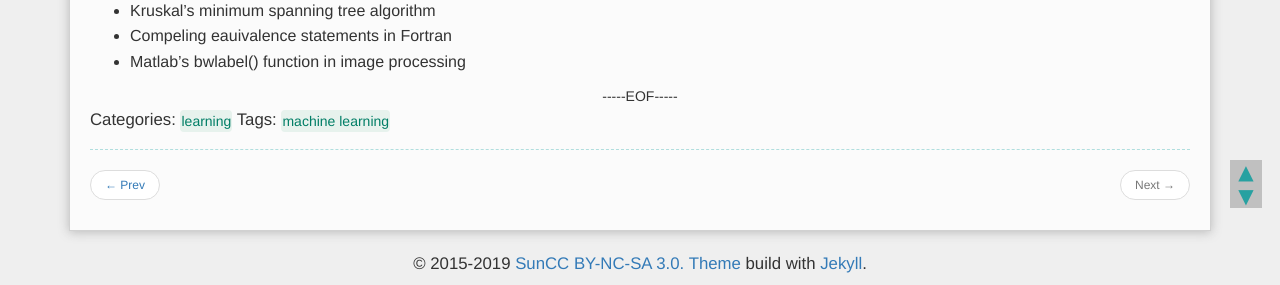
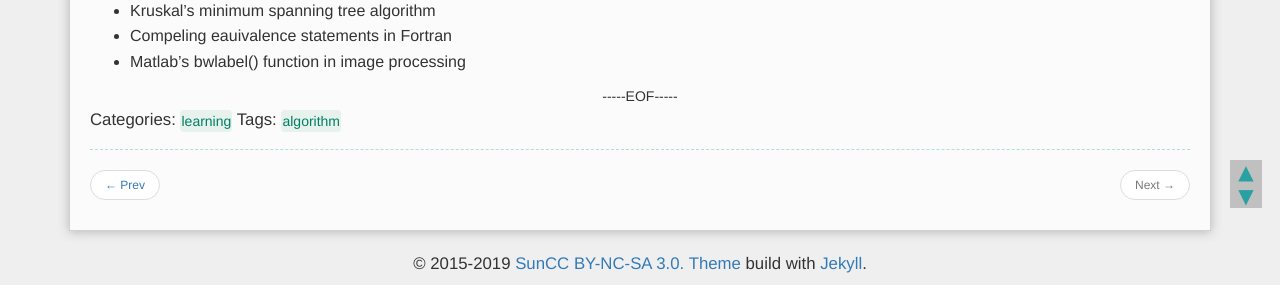
Before and after one commit to YurieSun/YurieSun.github.io, a Jekyll site: the page built from _posts/2019-03-25-learning-algorithm-unionfind.md, in a window 1280 px wide and 900 px high, scrolled down 3657 px. Shown: the part 612-897 px from the top of the window. Built offline with Jekyll 4.4.1, drawn with Linux system fonts in a browser that asks for light colours; formulas are drawn with MathJax 3.

Commit message:
revise tag of unionfind

```diff
--- a/_posts/2019-03-25-learning-algorithm-unionfind.md
+++ b/_posts/2019-03-25-learning-algorithm-unionfind.md
@@ -4,7 +4,7 @@ title: "算法笔记（一）"
 description: "学习资料：algorithm (Princeton University)"
 keywords: test
 category: Learning
-tags: [machine learning]
+tags: [algorithm]
 ---
 
 
```
